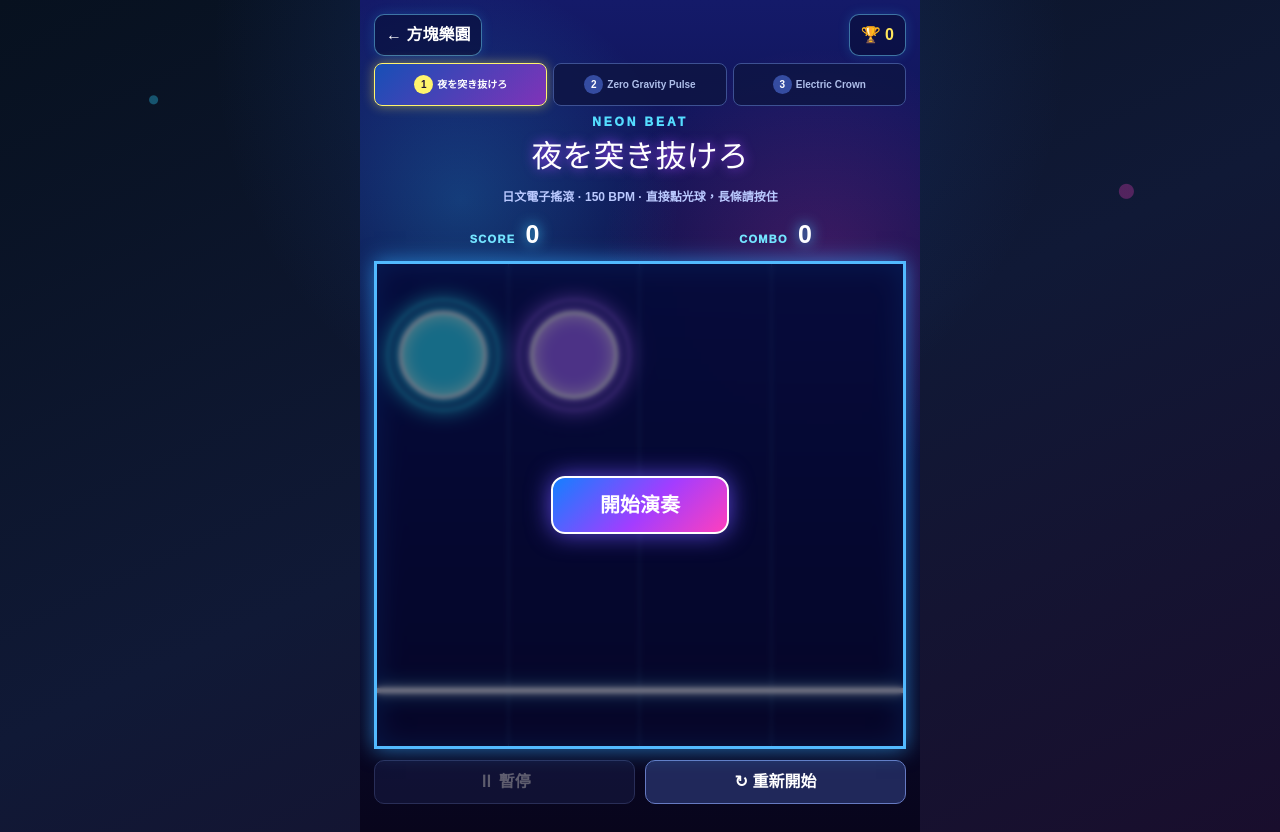
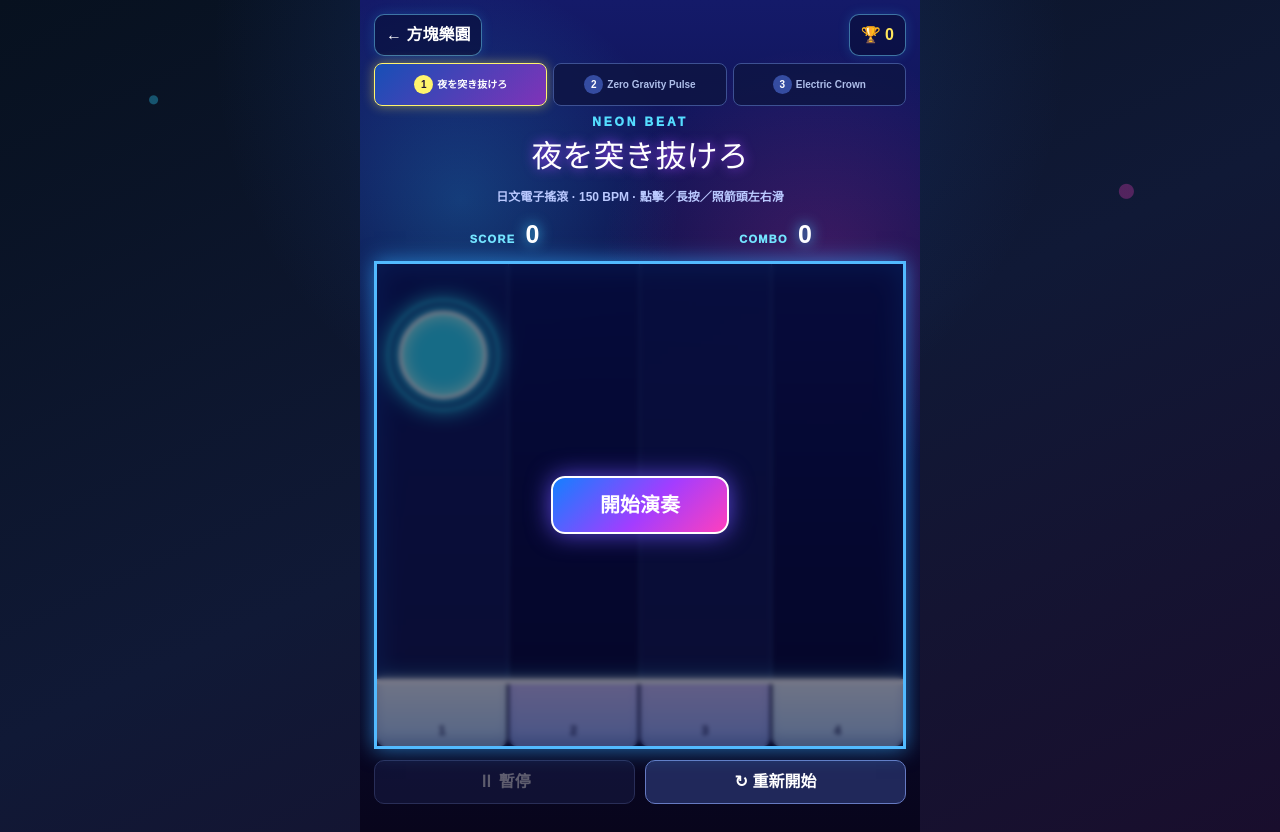
Before and after one commit to LittleKMT/8x8, a Next.js app: page /rhythm in a window 1280 px wide. Built offline with nearby package versions, Linux system fonts and the light colour scheme.

Commit message:
Make rhythm charts livelier and tempo-driven

```diff
--- a/app/rhythm/chart.ts
+++ b/app/rhythm/chart.ts
@@ -1,48 +1,79 @@
+export type NoteKind = "tap" | "hold" | "flick-left" | "flick-right";
+
 export type RhythmNote = {
   id: number;
   lane: number;
   time: number;
+  kind: NoteKind;
   hold?: number;
 };
 
 export type HitGrade = "perfect" | "good" | "miss";
 
-const LANE_PATTERN = [0, 2, 1, 3, 0, 1, 2, 3, 1, 0, 3, 2];
+const MOTIFS = [
+  [0, 1, 2, 3],
+  [3, 2, 1, 0],
+  [0, 2, 1, 3],
+  [3, 1, 2, 0],
+  [1, 0, 3, 2],
+  [2, 3, 0, 1],
+];
 
 export function buildChart(duration: number, bpm = 150, variant = 0): RhythmNote[] {
   const notes: RhythmNote[] = [];
   const beatLength = 60 / bpm;
-  const end = Math.max(4, duration - 1.2);
+  const firstBeat = 4;
+  const lastBeat = duration / beatLength - 3;
   let id = 0;
-  let beat = 4;
-  let event = 0;
+  let bar = 0;
 
-  while (beat * beatLength < end) {
-    const time = Number((beat * beatLength).toFixed(3));
-    const lane = LANE_PATTERN[(event + variant * 2) % LANE_PATTERN.length];
-    const early = time < 20;
-    const middle = time >= 20 && time < 55;
-    const isHold = !early && event % 8 === 5;
-    const holdBeats = 2 + ((event + variant) % 4);
+  while (firstBeat + bar * 4 < lastBeat) {
+    const barBeat = firstBeat + bar * 4;
+    const easy = bar < 6;
+    const chorus = bar >= 14 && bar % 8 >= 5;
+    const motif = MOTIFS[(bar + variant * 2) % MOTIFS.length];
+    const offsets = easy
+      ? [0, 1, 2, 3]
+      : chorus && bar % 2 === 1
+        ? [0, 0.75, 1.5, 2.5, 3.25]
+        : [0, 1, 2, 3];
+    const holdBar = !easy && bar % 7 === (variant + 3) % 7;
+    const chordBar = bar >= 10 && bar % 8 === 7;
+    const holdLane = motif[0];
 
-    if (early) {
-      const pair = event % 2 === 0 ? [0, 1] : [2, 3];
-      pair.forEach((pairLane) => notes.push({ id: id++, lane: pairLane, time }));
-    } else if (isHold) {
-      notes.push({ id: id++, lane, time, hold: Number((beatLength * holdBeats).toFixed(3)) });
-      if (!middle && event % 24 === 21) {
-        notes.push({ id: id++, lane: (lane + 2) % 4, time, hold: Number((beatLength * (holdBeats - 1)).toFixed(3)) });
+    offsets.forEach((offset, index) => {
+      const time = Number(((barBeat + offset) * beatLength).toFixed(3));
+      if (time >= duration - 1.2) return;
+
+      if (holdBar && index === 0) {
+        const holdBeats = [2, 2.5, 3, 3.5][(bar + variant) % 4];
+        notes.push({
+          id: id++, lane: holdLane, time, kind: "hold",
+          hold: Number((holdBeats * beatLength).toFixed(3)),
+        });
+        return;
       }
-    } else {
-      notes.push({ id: id++, lane, time });
-      if (!middle && event % 5 === 3) notes.push({ id: id++, lane: (lane + 1) % 4, time });
-    }
 
-    beat += early ? 4 : middle ? 3 : 2;
-    event += 1;
+      let lane = motif[index % motif.length];
+      if (holdBar) {
+        const holdIsLeft = holdLane < 2;
+        const safeLanes = holdIsLeft ? [2, 3] : [0, 1];
+        lane = safeLanes[index % 2];
+      }
+
+      const isFlick = !easy && index === offsets.length - 1 && (bar + variant) % 3 === 2;
+      const kind: NoteKind = isFlick ? (lane < 2 ? "flick-left" : "flick-right") : "tap";
+      notes.push({ id: id++, lane, time, kind });
+
+      if (chordBar && index === 0) {
+        notes.push({ id: id++, lane: (lane + 2) % 4, time, kind: "tap" });
+      }
+    });
+
+    bar += 1;
   }
 
-  return notes;
+  return notes.sort((a, b) => a.time - b.time || a.lane - b.lane);
 }
 
 export function gradeHit(offsetSeconds: number): HitGrade {
--- a/app/rhythm/page.tsx
+++ b/app/rhythm/page.tsx
@@ -21,7 +21,7 @@ const SONGS = [
 type Status = "ready" | "playing" | "paused" | "finished";
 type ResultCounts = Record<HitGrade, number>;
 type ActiveHold = { note: RhythmNote; grade: HitGrade; startedAt: number };
-type Feedback = HitGrade | "hold" | null;
+type Feedback = HitGrade | "hold" | "swipe" | null;
 
 function scoreKey(songId: string) {
   return `${STORAGE_PREFIX}-${songId}`;
@@ -43,6 +43,8 @@ export default function RhythmGame() {
   const judgedRef = useRef(new Set<number>());
   const pressedLanesRef = useRef(new Set<number>());
   const activeHoldsRef = useRef(new Map<number, ActiveHold>());
+  const flickStartsRef = useRef(new Map<number, number>());
+  const toneRef = useRef<AudioContext | null>(null);
   const comboRef = useRef(0);
   const scoreRef = useRef(0);
   const [songIndex, setSongIndex] = useState(0);
@@ -64,6 +66,23 @@ export default function RhythmGame() {
   const [activeHoldStarts, setActiveHoldStarts] = useState<Map<number, number>>(() => new Map());
   const chart = useMemo(() => buildChart(duration, song.bpm, songIndex), [duration, song.bpm, songIndex]);
 
+  const playKeyTone = useCallback((lane: number) => {
+    const Context = window.AudioContext || window.webkitAudioContext;
+    if (!Context) return;
+    const context = toneRef.current ?? new Context();
+    toneRef.current = context;
+    const oscillator = context.createOscillator();
+    const gain = context.createGain();
+    const frequencies = [523.25, 659.25, 783.99, 1046.5];
+    oscillator.type = "triangle";
+    oscillator.frequency.setValueAtTime(frequencies[lane], context.currentTime);
+    gain.gain.setValueAtTime(0.055, context.currentTime);
+    gain.gain.exponentialRampToValueAtTime(0.001, context.currentTime + 0.16);
+    oscillator.connect(gain).connect(context.destination);
+    oscillator.start();
+    oscillator.stop(context.currentTime + 0.17);
+  }, []);
+
   const recordGrade = useCallback((note: RhythmNote, grade: HitGrade, isHold = false) => {
     if (judgedRef.current.has(note.id)) return;
     judgedRef.current.add(note.id);
@@ -78,12 +97,13 @@ export default function RhythmGame() {
     }
 
     const nextCombo = comboRef.current + 1;
+    playKeyTone(note.lane);
     scoreRef.current += pointsForGrade(grade, nextCombo, isHold);
     comboRef.current = nextCombo;
     setCombo(nextCombo);
     setScore(scoreRef.current);
     setCounts((value) => ({ ...value, [grade]: value[grade] + 1 }));
-  }, []);
+  }, [playKeyTone]);
 
   const finishHold = useCallback((lane: number, success: boolean) => {
     const active = activeHoldsRef.current.get(lane);
@@ -102,6 +122,7 @@ export default function RhythmGame() {
     comboRef.current = 0;
     pressedLanesRef.current.clear();
     activeHoldsRef.current.clear();
+    flickStartsRef.current.clear();
     setActiveHoldIds(new Set());
     setActiveHoldStarts(new Map());
     const finalScore = scoreRef.current;
@@ -124,7 +145,10 @@ export default function RhythmGame() {
         if (now >= endTime - 0.05 && pressedLanesRef.current.has(lane)) finishHold(lane, true);
       }
 
-      const activeIds = new Set([...activeHoldsRef.current.values()].map((value) => value.note.id));
+      const activeIds = new Set([
+        ...[...activeHoldsRef.current.values()].map((value) => value.note.id),
+        ...flickStartsRef.current.keys(),
+      ]);
       const missed: RhythmNote[] = [];
       for (const note of chart) {
         if (note.time >= now - MISS_AFTER_SECONDS) break;
@@ -145,6 +169,7 @@ export default function RhythmGame() {
     judgedRef.current = new Set();
     pressedLanesRef.current.clear();
     activeHoldsRef.current.clear();
+    flickStartsRef.current.clear();
     setJudgedIds(new Set());
     setActiveHoldIds(new Set());
     setActiveHoldStarts(new Map());
@@ -215,10 +240,11 @@ export default function RhythmGame() {
       setActiveHoldIds(new Set([...activeHoldsRef.current.values()].map((value) => value.note.id)));
       setActiveHoldStarts(new Map([...activeHoldsRef.current.values()].map((value) => [value.note.id, value.startedAt])));
       setFeedback("hold");
+      playKeyTone(target.lane);
     } else {
       recordGrade(target, grade);
     }
-  }, [chart, recordGrade, status]);
+  }, [chart, playKeyTone, recordGrade, status]);
 
   const releaseLane = useCallback((lane: number) => {
     pressedLanesRef.current.delete(lane);
@@ -230,26 +256,40 @@ export default function RhythmGame() {
     finishHold(lane, audio.currentTime >= endTime - 0.18);
   }, [finishHold]);
 
-  const pressNote = useCallback((note: RhythmNote) => {
+  const pressNote = useCallback((note: RhythmNote, pointerX: number) => {
     if (status !== "playing" || judgedRef.current.has(note.id)) return;
     const audio = audioRef.current;
     if (!audio || activeHoldsRef.current.has(note.lane)) return;
     pressedLanesRef.current.add(note.lane);
     setLaneFlash(note.lane);
 
-    if (note.hold) {
+    if (note.kind === "flick-left" || note.kind === "flick-right") {
+      flickStartsRef.current.set(note.id, pointerX);
+      setFeedback("swipe");
+    } else if (note.hold) {
       activeHoldsRef.current.set(note.lane, { note, grade: "perfect", startedAt: audio.currentTime });
       setActiveHoldIds(new Set([...activeHoldsRef.current.values()].map((value) => value.note.id)));
       setActiveHoldStarts(new Map([...activeHoldsRef.current.values()].map((value) => [value.note.id, value.startedAt])));
       setFeedback("hold");
+      playKeyTone(note.lane);
     } else {
       recordGrade(note, "perfect");
     }
-  }, [recordGrade, status]);
+  }, [playKeyTone, recordGrade, status]);
 
-  const releaseNote = useCallback((note: RhythmNote) => {
+  const releaseNote = useCallback((note: RhythmNote, pointerX: number) => {
+    const flickStart = flickStartsRef.current.get(note.id);
+    if (flickStart !== undefined) {
+      flickStartsRef.current.delete(note.id);
+      pressedLanesRef.current.delete(note.lane);
+      setLaneFlash((value) => value === note.lane ? null : value);
+      const distance = pointerX - flickStart;
+      const correct = note.kind === "flick-left" ? distance <= -24 : distance >= 24;
+      recordGrade(note, correct ? "perfect" : "miss");
+      return;
+    }
     releaseLane(note.lane);
-  }, [releaseLane]);
+  }, [recordGrade, releaseLane]);
 
   useEffect(() => {
     const handleDown = (event: KeyboardEvent) => {
@@ -302,7 +342,7 @@ export default function RhythmGame() {
       <section className={styles.titleBlock}>
         <p>NEON BEAT</p>
         <h1>{song.title}</h1>
-        <span>{song.label} · {song.bpm} BPM · 直接點光球，長條請按住</span>
+        <span>{song.label} · {song.bpm} BPM · 點擊／長按／照箭頭左右滑</span>
       </section>
 
       <section className={styles.scoreRow} aria-label="遊戲分數">
@@ -329,21 +369,24 @@ export default function RhythmGame() {
                 key={note.id}
                 role="button"
                 tabIndex={0}
-                aria-label={note.hold ? `第 ${note.lane + 1} 軌長按音符` : `第 ${note.lane + 1} 軌點擊音符`}
-                className={`${styles.note} ${note.hold ? styles.holdNote : ""} ${isActive ? styles.activeHold : ""}`}
+                aria-label={note.hold ? `第 ${note.lane + 1} 軌長按音符` : note.kind.startsWith("flick") ? `第 ${note.lane + 1} 軌滑動音符` : `第 ${note.lane + 1} 軌點擊音符`}
+                className={`${styles.note} ${note.hold ? styles.holdNote : ""} ${note.kind.startsWith("flick") ? styles.flickNote : ""} ${isActive ? styles.activeHold : ""}`}
                 onPointerDown={(event) => {
                   event.preventDefault();
                   event.stopPropagation();
                   event.currentTarget.setPointerCapture(event.pointerId);
-                  pressNote(note);
+                  pressNote(note, event.clientX);
                 }}
-                onPointerUp={() => releaseNote(note)}
-                onPointerCancel={() => releaseNote(note)}
+                onPointerUp={(event) => releaseNote(note, event.clientX)}
+                onPointerCancel={(event) => releaseNote(note, event.clientX)}
                 onKeyDown={(event) => {
-                  if ((event.key === "Enter" || event.key === " ") && !event.repeat) pressNote(note);
+                  if ((event.key === "Enter" || event.key === " ") && !event.repeat) {
+                    if (note.kind.startsWith("flick")) recordGrade(note, "perfect");
+                    else pressNote(note, 0);
+                  }
                 }}
                 onKeyUp={(event) => {
-                  if (event.key === "Enter" || event.key === " ") releaseNote(note);
+                  if (event.key === "Enter" || event.key === " ") releaseNote(note, 0);
                 }}
                 style={{
                   left: `${note.lane * 25 + 12.5}%`,
@@ -353,13 +396,19 @@ export default function RhythmGame() {
                   boxShadow: `0 0 18px ${LANE_COLORS[note.lane]}`,
                   "--hold-length": `${holdLength}%`,
                 } as React.CSSProperties}
-              />
+              >
+                {note.kind === "flick-left" && <span className={styles.flickArrow}>←</span>}
+                {note.kind === "flick-right" && <span className={styles.flickArrow}>→</span>}
+              </div>
             );
           })}
           <div className={styles.judgeLine} />
           {feedback && status === "playing" && (
-            <div className={`${styles.grade} ${styles[feedback]}`}>{feedback === "hold" ? "HOLD" : feedback.toUpperCase()}</div>
+            <div className={`${styles.grade} ${styles[feedback]}`}>{feedback === "hold" ? "HOLD" : feedback === "swipe" ? "SWIPE!" : feedback.toUpperCase()}</div>
           )}
+          <div className={styles.pianoKeys} aria-hidden="true">
+            {LANE_COLORS.map((color, lane) => <i key={color} className={laneFlash === lane ? styles.pianoKeyActive : ""}>{lane + 1}</i>)}
+          </div>
         </div>
 
         {status !== "playing" && (
--- a/app/rhythm/rhythm.module.css
+++ b/app/rhythm/rhythm.module.css
@@ -49,6 +49,7 @@
 .lane:nth-child(4) { left: 75%; border-right: 0; }
 .lane::after { content: ""; position: absolute; inset: 0; opacity: 0; background: linear-gradient(180deg, transparent, rgba(255,255,255,.32)); }
 .laneHit::after { animation: laneFlash .12s ease-out; }
+.lane:nth-child(odd) { background: linear-gradient(180deg, rgba(57, 87, 176, .08), rgba(77, 112, 211, .17)); }
 .note {
   --orb-size: clamp(58px, 17vw, 88px);
   position: absolute; z-index: 5; width: var(--orb-size); height: var(--orb-size); border: 3px solid #fff; border-radius: 50%;
@@ -77,12 +78,36 @@
 }
 .activeHold { filter: brightness(1.35); animation: holdPulse .35s ease-in-out infinite alternate; }
 .holdNote:active { transform: translate(-50%, calc(-100% + var(--orb-size))) scale(.98); }
-.judgeLine { position: absolute; z-index: 4; left: 0; right: 0; top: 88%; height: 5px; background: #fff; box-shadow: 0 0 8px #fff, 0 0 20px #38cfff; }
+.flickNote {
+  border-color: #fff8a6;
+  background-image: linear-gradient(135deg, #ffdb31 0%, #ff7f37 46%, #ff3db7 100%) !important;
+  box-shadow: inset 0 0 20px rgba(255,255,255,.85), 0 0 18px #fff173, 0 0 40px currentColor !important;
+  animation: flickWobble .5s ease-in-out infinite alternate;
+}
+.flickNote::before { border-color: #fff173; border-style: dashed; }
+.flickArrow {
+  position: absolute; z-index: 2; inset: 0; display: grid; place-items: center; color: #fff; font-size: calc(var(--orb-size) * .62);
+  font-weight: 1000; line-height: 1; text-shadow: 0 2px 0 rgba(69, 21, 111, .5), 0 0 12px #fff; pointer-events: none;
+}
+.judgeLine { position: absolute; z-index: 4; left: 0; right: 0; top: 86%; height: 5px; background: #fff; box-shadow: 0 0 8px #fff, 0 0 20px #38cfff; }
+.pianoKeys {
+  position: absolute; z-index: 4; left: 0; right: 0; top: calc(86% + 5px); bottom: 0; display: grid; grid-template-columns: repeat(4, 1fr);
+  pointer-events: none; background: #080c35;
+}
+.pianoKeys i {
+  display: grid; place-items: end center; padding-bottom: 6px; border-right: 2px solid #0a0d35; border-radius: 0 0 8px 8px;
+  color: rgba(13, 18, 67, .68); background: linear-gradient(180deg, #eef7ff 0%, #b5d7ff 100%); box-shadow: inset 0 -8px 10px rgba(31, 57, 132, .2);
+  font-size: 12px; font-style: normal; font-weight: 1000; transition: filter .08s, transform .08s;
+}
+.pianoKeys i:nth-child(2), .pianoKeys i:nth-child(3) { background: linear-gradient(180deg, #d2c8ff 0%, #9ab4ff 100%); }
+.pianoKeys i:last-child { border-right: 0; }
+.pianoKeys .pianoKeyActive { filter: brightness(1.5); transform: translateY(4px); box-shadow: inset 0 -3px 8px rgba(31,57,132,.3), 0 0 20px #62e8ff; }
 .grade { position: absolute; z-index: 6; top: 69%; left: 50%; transform: translateX(-50%); font-weight: 1000; font-size: 24px; font-style: italic; text-shadow: 0 0 12px currentColor; }
 .perfect { color: #fff56c; }
 .good { color: #50eaff; }
 .miss { color: #ff6b9c; }
 .hold { color: #fff; letter-spacing: .12em; }
+.swipe { color: #fff173; letter-spacing: .08em; }
 .overlay { position: absolute; z-index: 10; inset: 0; display: grid; place-items: center; background: rgba(3, 5, 32, .54); backdrop-filter: blur(2px); }
 .startButton, .results button {
   min-width: 178px; min-height: 58px; border: 2px solid #fff; border-radius: 14px; color: #fff; font-size: 20px; font-weight: 1000;
@@ -101,6 +126,7 @@
 @keyframes holdPulse { from { filter: brightness(1.12); } to { filter: brightness(1.55); } }
 @keyframes haloPulse { from { transform: scale(.9); opacity: .3; } to { transform: scale(1.08); opacity: .72; } }
 @keyframes orbFloat { from { filter: brightness(1); } to { filter: brightness(1.18); } }
+@keyframes flickWobble { from { filter: brightness(1); } to { filter: brightness(1.28); } }
 
 @media (max-height: 740px) {
   .titleBlock { margin: 2px 0; }
```
Also changed, not shown: 1 other file (tests, documents, lock files or other folders).
